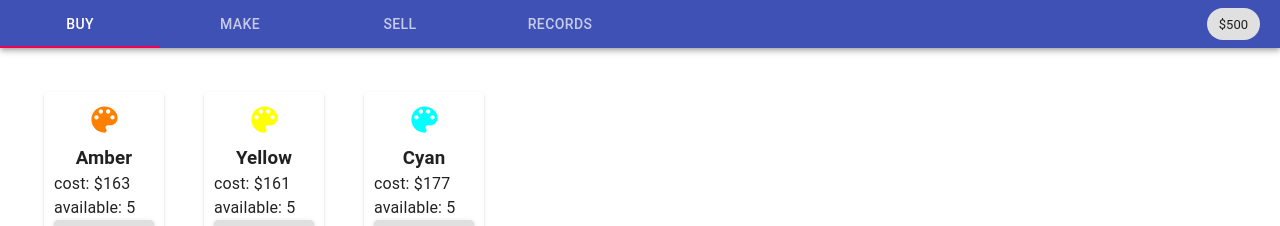
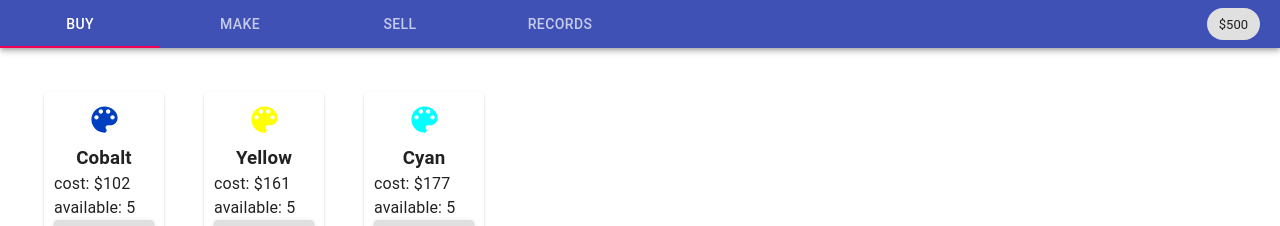
Before and after one commit to BethanyDrake/jamcraft, a React (Create React App) app: page / in a window 1280 px wide. Shown: the top 226 px of the page. Built offline with nearby package versions, Linux system fonts and the light colour scheme.

Commit message:
add black and cobalt to the store

```diff
--- a/src/BuyScreen.js
+++ b/src/BuyScreen.js
@@ -125,7 +125,7 @@ const restock = (ingredients, setIngredients) => {
 
 
 const stockableIngredients = [
-  "cyan", "yellow", "pink pizzazz", "ultramarine", "spring green", "rose", "pistachio", "magenta", "vermillion", "daffodil", "amber",
+  "cyan", "yellow", "pink pizzazz", "ultramarine", "spring green", "rose", "pistachio", "magenta", "vermillion", "daffodil", "amber", "black", "cobalt",
 ]
 
 
```
